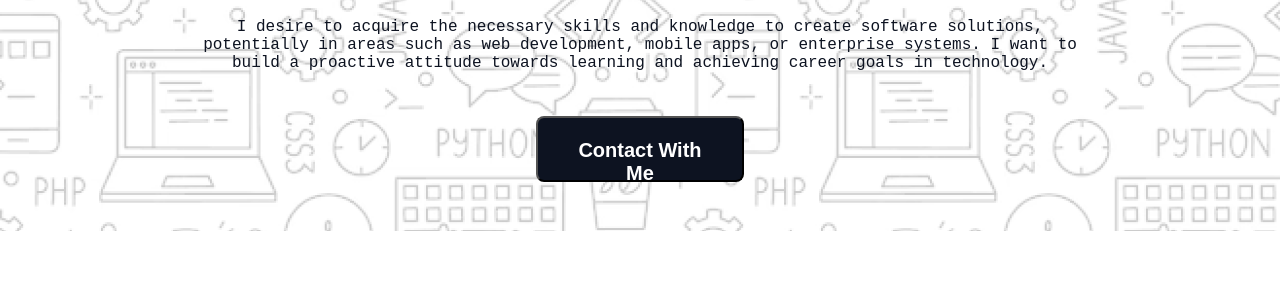
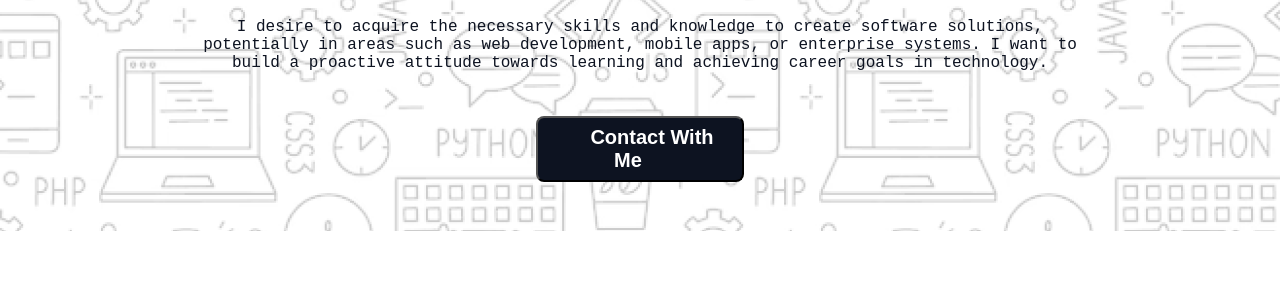
Before and after one commit to rownakabdullahomi/Batch_10_Assignment_01, a plain HTML site: page index.html in a window 1280 px wide. Shown: the part 431-739 px from the top of the page. Drawn offline with Linux system fonts and the light colour scheme; a web font is replaced by a local one.

Commit message:
Challenge Part done

```diff
--- a/css/style.css
+++ b/css/style.css
@@ -4,6 +4,7 @@
     margin: 0;
     padding: 0;
     box-sizing: border-box;
+    scroll-behavior: smooth;
 }
 
 body {
@@ -63,13 +64,16 @@ body {
     margin-top: 44px;
     width: 208px;
     height: 66px;
-    padding: 21px 24px 21px 24px;
+
     border-radius: 8px;
     background: rgb(13, 19, 33);
 }
 
 .banner-container button a {
+    width: 208px;
+    height: 66px;
     color: white;
+    padding: 21px 24px 21px 24px;
     text-decoration: none;
     font-size: 20px;
     font-weight: 600;
--- a/index.html
+++ b/index.html
@@ -22,8 +22,9 @@
                     attitude towards learning and achieving career goals in technology.
                 </p>
                 <button>
-                    <a href="">Contact With Me</a>
+                    <a href="#contact">Contact With Me</a>
                 </button>
+
             </div>
         </section>
     </header>
@@ -99,7 +100,11 @@
             </div>
             <div class="media-box">
                 <div class="media-container">
-                    <iframe width="1076" height="550" src="https://www.youtube.com/embed/JUwePydwbUI?si=xrikXgtIiKhqUmXJ" title="YouTube video player" frameborder="0" allow="accelerometer; autoplay; clipboard-write; encrypted-media; gyroscope; picture-in-picture; web-share" referrerpolicy="strict-origin-when-cross-origin" allowfullscreen></iframe>
+                    <iframe width="1076" height="550"
+                        src="https://www.youtube.com/embed/JUwePydwbUI?si=xrikXgtIiKhqUmXJ" title="YouTube video player"
+                        frameborder="0"
+                        allow="accelerometer; autoplay; clipboard-write; encrypted-media; gyroscope; picture-in-picture; web-share"
+                        referrerpolicy="strict-origin-when-cross-origin" allowfullscreen></iframe>
                 </div>
             </div>
         </section>
@@ -107,7 +112,8 @@
             <div class="text-box">
                 <h1>My Current Target</h1>
                 <p>
-                    Learn front-end frameworks like React and enhance my skills in responsive design to create engaging user experiences.
+                    Learn front-end frameworks like React and enhance my skills in responsive design to create engaging
+                    user experiences.
                 </p>
             </div>
             <div class="skill-box-container">
@@ -151,7 +157,7 @@
                 </div>
             </div>
         </section>
-        <section class="bottom-section">
+        <section class="bottom-section" id="contact">
             <div class="bottom-container">
                 <p>An Open Commitment by Rownak Abdullah</p>
                 <div class="icons-container">
```
